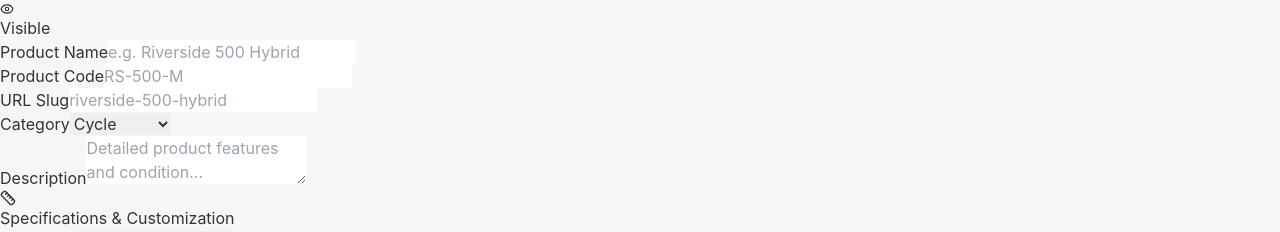
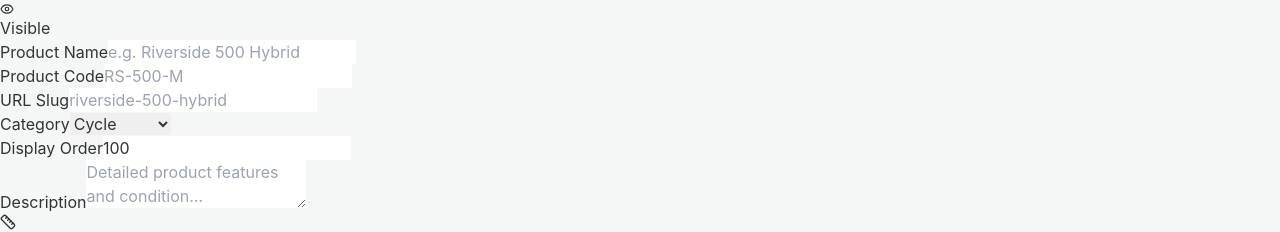
Before and after one commit to prateektambi/citycycling-mern, a React (Vite) app in the folder client/: page /admin/products/new in a window 1280 px wide. Shown: the part 780-1012 px from the top of the page. Built offline with nearby package versions, Linux system fonts and the light colour scheme; no server answers; sample sign-in values are in the browser's storage.

Commit message:
Display order of the products.

```diff
--- a/client/src/pages/Admin/ManageProduct.jsx
+++ b/client/src/pages/Admin/ManageProduct.jsx
@@ -38,7 +38,8 @@ const ManageProduct = () => {
         },
         imageUrls: [],
         specifications: [],
-        enableDisplay: true
+        enableDisplay: true,
+        displayOrder: 100
     });
 
     useEffect(() => {
@@ -106,7 +107,7 @@ const ManageProduct = () => {
         } else {
             setFormData(prev => ({
                 ...prev,
-                [name]: ['dailyRate', 'weeklyRate', 'monthlyRate', 'securityDeposit', 'inventoryCount', 'minHeightFt', 'minHeightInch', 'maxHeightFt', 'maxHeightInch'].includes(name)
+                [name]: ['dailyRate', 'weeklyRate', 'monthlyRate', 'securityDeposit', 'inventoryCount', 'minHeightFt', 'minHeightInch', 'maxHeightFt', 'maxHeightInch', 'displayOrder'].includes(name)
                     ? (value === '' ? '' : Number(value))
                     : (e.target.type === 'checkbox' ? e.target.checked : value)
             }));
@@ -274,6 +275,14 @@ const ManageProduct = () => {
                                 <option value="Service">Service</option>
                             </select>
                         </div>
+                        <div className="space-y-2">
+                            <label className="block text-xs font-bold text-gray-400 uppercase tracking-widest ml-1">Display Order</label>
+                            <input
+                                name="displayOrder" type="number" value={formData.displayOrder === 0 && formData.displayOrder !== '' ? '' : formData.displayOrder} onChange={handleChange}
+                                className="w-full px-5 py-3 bg-gray-50 border border-gray-100 rounded-2xl focus:ring-2 focus:ring-blue-100 outline-none transition font-bold"
+                                placeholder="0"
+                            />
+                        </div>
                     </div>
                     <div className="space-y-2">
                         <label className="block text-xs font-bold text-gray-400 uppercase tracking-widest ml-1">Description</label>
--- a/client/src/pages/Admin/ProductList.jsx
+++ b/client/src/pages/Admin/ProductList.jsx
@@ -88,6 +88,7 @@ const ProductList = () => {
                                             {product.enableDisplay === false && (
                                                 <span className="text-[9px] font-black bg-red-100 text-red-600 px-2 py-0.5 rounded-full uppercase tracking-widest">Hidden</span>
                                             )}
+                                            <span className="text-[10px] font-bold text-gray-500 bg-gray-100 px-1.5 py-0.5 rounded" title="Display Order">Ord: {product.displayOrder || 0}</span>
                                             <span className="text-[10px] font-mono text-gray-400">{product.productCode}</span>
                                         </div>
                                     </div>
```
Also changed, not shown: 2 other files (tests, documents, lock files or other folders).
